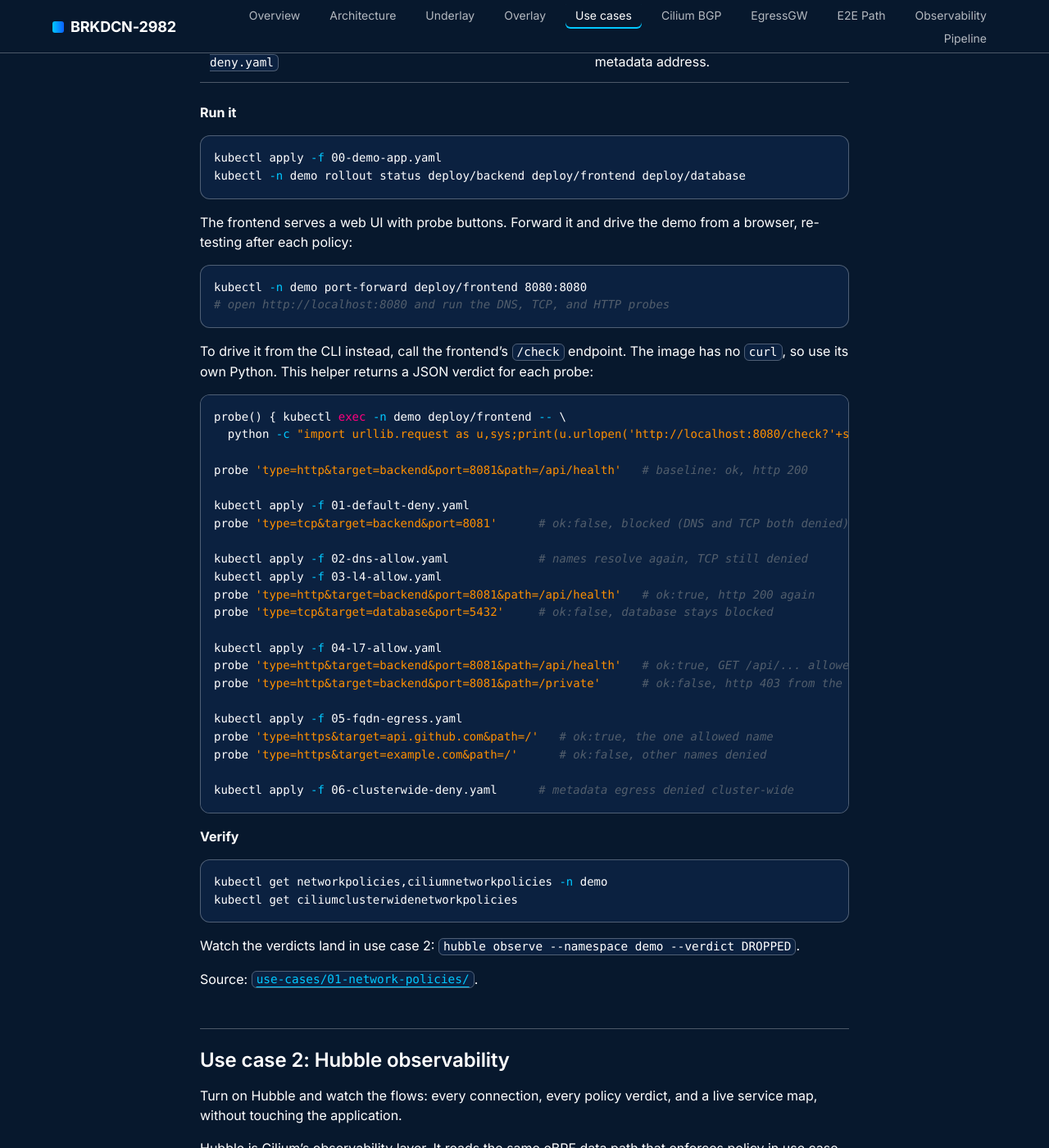
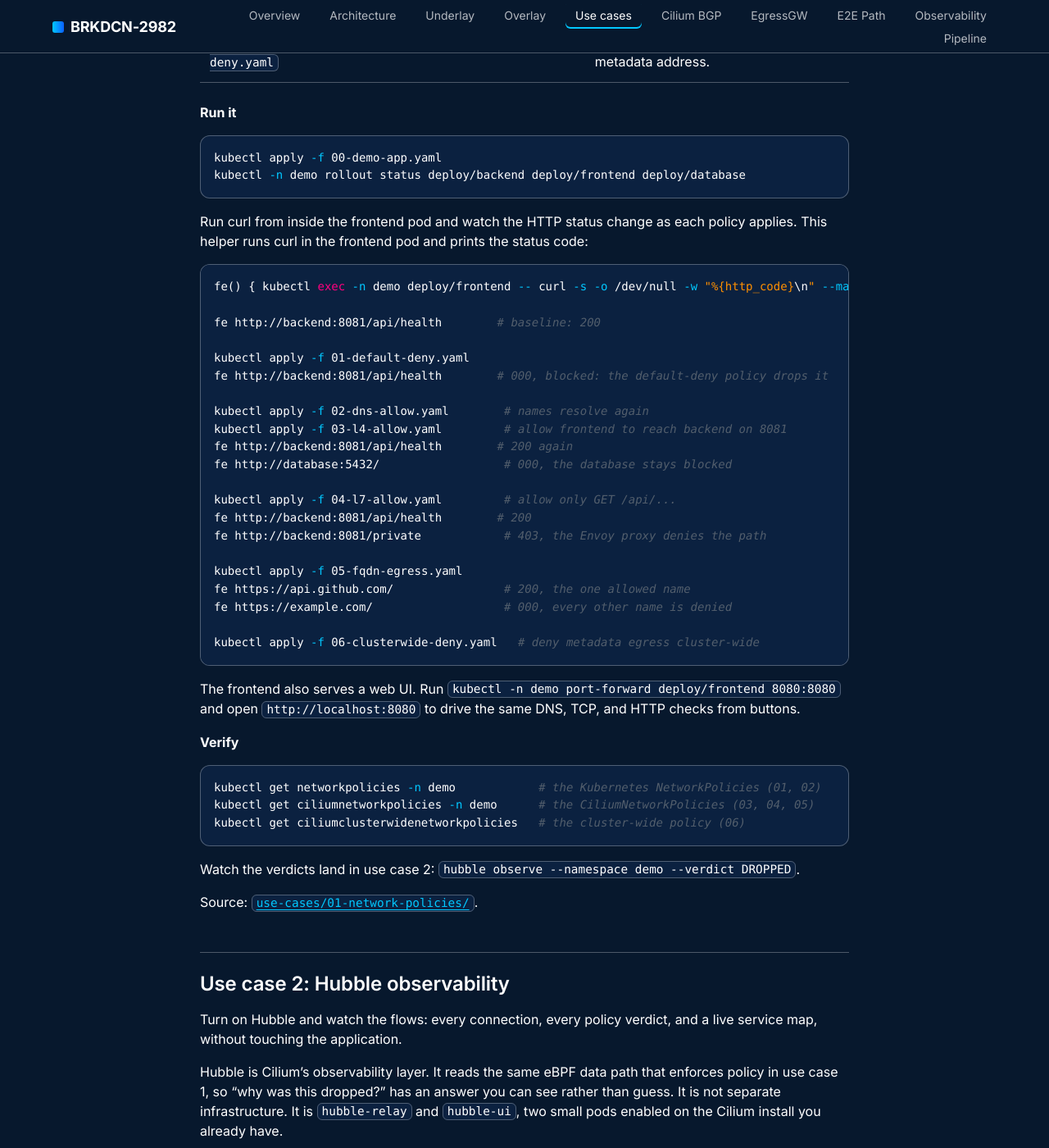
Before and after one commit to itsAmeMario0o/BRKDCN-2982, a Jekyll site: the page built from site/use-cases.md, in a window 1280 px wide and 1400 px high, scrolled down 2091 px. Shown: the whole window at 82% size. Built offline with Jekyll 4.4.1, drawn with Linux system fonts in a browser that asks for light colours; some of the changed text lies outside the part shown.

Commit message:
docs: use curl in the network-policy walkthrough, split the verify command
The run block now uses a small curl helper (fe) that prints the HTTP status,
instead of a Python /check probe, so a lab user runs the familiar tool. Restore
curl in the demo image (hadolint DL3008 ignored) so the built image matches.
Split "kubectl get networkpolicies,ciliumnetworkpolicies" into separate, clear
get commands. Verified live: UC1 steps 1-6 return 200/000/403/200 as documented.

Co-Authored-By: Claude Opus 4.8 <noreply@anthropic.com>
Claude-Session: https://claude.ai/code/session_01QGTejPxCmsAbz7BD9nAWMy

````diff
--- a/site/use-cases.md
+++ b/site/use-cases.md
@@ -57,7 +57,7 @@ The first two policies are standard Kubernetes `NetworkPolicy`, portable across
 
 **The demo app**
 
-One small Python app (standard library only) runs as three tiers through a `ROLE` variable: a `frontend` with a web UI and a probe endpoint, a `backend` that answers any `GET` with 200, and a `database` stand-in. Build it and make it available to the cluster first: `docker build -t connectivity-tester:latest app/`, then push or load the image.
+One small Python app (standard library only) runs as three tiers through a `ROLE` variable: a `frontend` with a web UI, a `backend` that answers any `GET` with 200, and a `database` stand-in. Build it and make it available to the cluster first: `docker build -t connectivity-tester:latest app/`, then push or load the image.
 
 **Manifests**
 
@@ -78,45 +78,40 @@ kubectl apply -f 00-demo-app.yaml
 kubectl -n demo rollout status deploy/backend deploy/frontend deploy/database
 ```
 
-The frontend serves a web UI with probe buttons. Forward it and drive the demo from a browser, re-testing after each policy:
+Run curl from inside the frontend pod and watch the HTTP status change as each policy applies. This helper runs curl in the frontend pod and prints the status code:
 
 ```bash
-kubectl -n demo port-forward deploy/frontend 8080:8080
-# open http://localhost:8080 and run the DNS, TCP, and HTTP probes
+fe() { kubectl exec -n demo deploy/frontend -- curl -s -o /dev/null -w "%{http_code}\n" --max-time 5 "$1"; }
+
+fe http://backend:8081/api/health        # baseline: 200
+
+kubectl apply -f 01-default-deny.yaml
+fe http://backend:8081/api/health        # 000, blocked: the default-deny policy drops it
+
+kubectl apply -f 02-dns-allow.yaml        # names resolve again
+kubectl apply -f 03-l4-allow.yaml         # allow frontend to reach backend on 8081
+fe http://backend:8081/api/health        # 200 again
+fe http://database:5432/                  # 000, the database stays blocked
+
+kubectl apply -f 04-l7-allow.yaml         # allow only GET /api/...
+fe http://backend:8081/api/health        # 200
+fe http://backend:8081/private            # 403, the Envoy proxy denies the path
+
+kubectl apply -f 05-fqdn-egress.yaml
+fe https://api.github.com/                # 200, the one allowed name
+fe https://example.com/                   # 000, every other name is denied
+
+kubectl apply -f 06-clusterwide-deny.yaml   # deny metadata egress cluster-wide
 ```
 
-To drive it from the CLI instead, call the frontend's `/check` endpoint. The image has no `curl`, so use its own Python. This helper returns a JSON verdict for each probe:
-
-```bash
-probe() { kubectl exec -n demo deploy/frontend -- \
-  python -c "import urllib.request as u,sys;print(u.urlopen('http://localhost:8080/check?'+sys.argv[1]).read().decode())" "$1"; }
-
-probe 'type=http&target=backend&port=8081&path=/api/health'   # baseline: ok, http 200
-
-kubectl apply -f 01-default-deny.yaml
-probe 'type=tcp&target=backend&port=8081'      # ok:false, blocked (DNS and TCP both denied)
-
-kubectl apply -f 02-dns-allow.yaml             # names resolve again, TCP still denied
-kubectl apply -f 03-l4-allow.yaml
-probe 'type=http&target=backend&port=8081&path=/api/health'   # ok:true, http 200 again
-probe 'type=tcp&target=database&port=5432'     # ok:false, database stays blocked
-
-kubectl apply -f 04-l7-allow.yaml
-probe 'type=http&target=backend&port=8081&path=/api/health'   # ok:true, GET /api/... allowed
-probe 'type=http&target=backend&port=8081&path=/private'      # ok:false, http 403 from the proxy
-
-kubectl apply -f 05-fqdn-egress.yaml
-probe 'type=https&target=api.github.com&path=/'   # ok:true, the one allowed name
-probe 'type=https&target=example.com&path=/'      # ok:false, other names denied
-
-kubectl apply -f 06-clusterwide-deny.yaml      # metadata egress denied cluster-wide
-```
+The frontend also serves a web UI. Run `kubectl -n demo port-forward deploy/frontend 8080:8080` and open `http://localhost:8080` to drive the same DNS, TCP, and HTTP checks from buttons.
 
 **Verify**
 
 ```bash
-kubectl get networkpolicies,ciliumnetworkpolicies -n demo
-kubectl get ciliumclusterwidenetworkpolicies
+kubectl get networkpolicies -n demo            # the Kubernetes NetworkPolicies (01, 02)
+kubectl get ciliumnetworkpolicies -n demo      # the CiliumNetworkPolicies (03, 04, 05)
+kubectl get ciliumclusterwidenetworkpolicies   # the cluster-wide policy (06)
 ```
 
 Watch the verdicts land in use case 2: `hubble observe --namespace demo --verdict DROPPED`.
````
Also changed, not shown: use-cases/01-network-policies/README.md, 1 other file.
